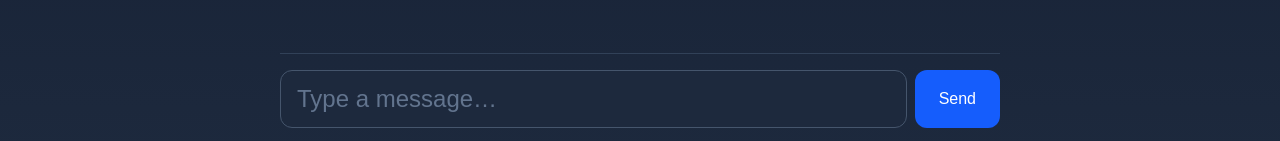
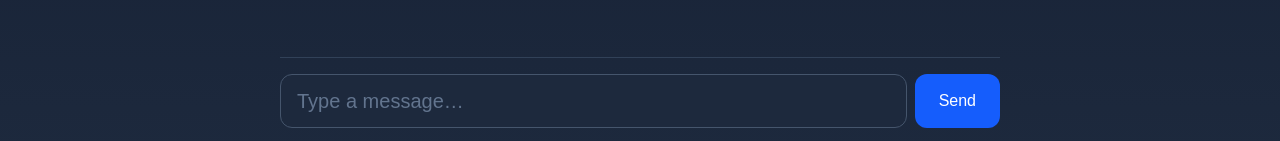
Before and after one commit to Khadija-Zahra335/AI-ChatBot, a Next.js app: page / in a window 1280 px wide. Shown: the part 656-797 px from the top of the page. Built offline with nearby package versions, Linux system fonts and the light colour scheme.

Commit message:
Updated size of components page.tsx

```diff
--- a/app/page.tsx
+++ b/app/page.tsx
@@ -126,7 +126,7 @@ export default function Home() {
             onKeyDown={(e) => e.key === "Enter" && handleSend()}
             placeholder="Type a message…"
             disabled={isLoading}
-            className="flex-1 bg-slate-800 border border-slate-600 rounded-xl px-4 py-3 text-base sm:text-2xl placeholder-slate-500 focus:outline-none focus:ring-2 focus:ring-blue-500 disabled:opacity-50"
+            className="flex-1 bg-slate-800 border border-slate-600 rounded-xl px-4 py-3 text-sm sm:text-xl placeholder-slate-500 focus:outline-none focus:ring-2 focus:ring-blue-500 disabled:opacity-50"
           />
           <button
             onClick={handleSend}
```
